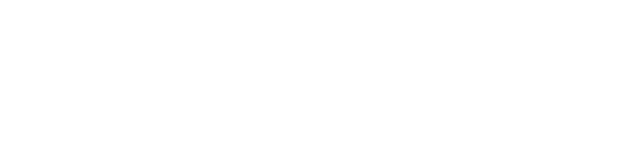
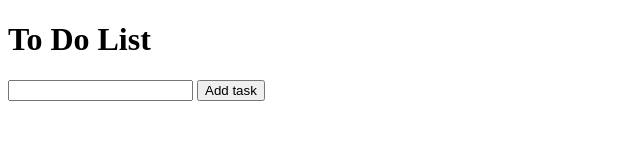
Before and after one commit to RLTek/to-do-list, a plain HTML site: page index.html in a window 1280 px wide. Shown: the whole page, without its empty margins (0-640 px from the left). Drawn offline with Linux system fonts and the light colour scheme.

Commit message:
created basic structure for to do list

```diff
--- a/index.html
+++ b/index.html
@@ -7,6 +7,12 @@
     <title>Document</title>
 </head>
 <body>
+    <h1>To Do List</h1>
+    <input type="text" id="user-task">
+    <button id="add-task">Add task</button>
+    <ol id="task-list">
 
+    </ol>
+    <script src="./main.js"></script>
 </body>
 </html>
```
